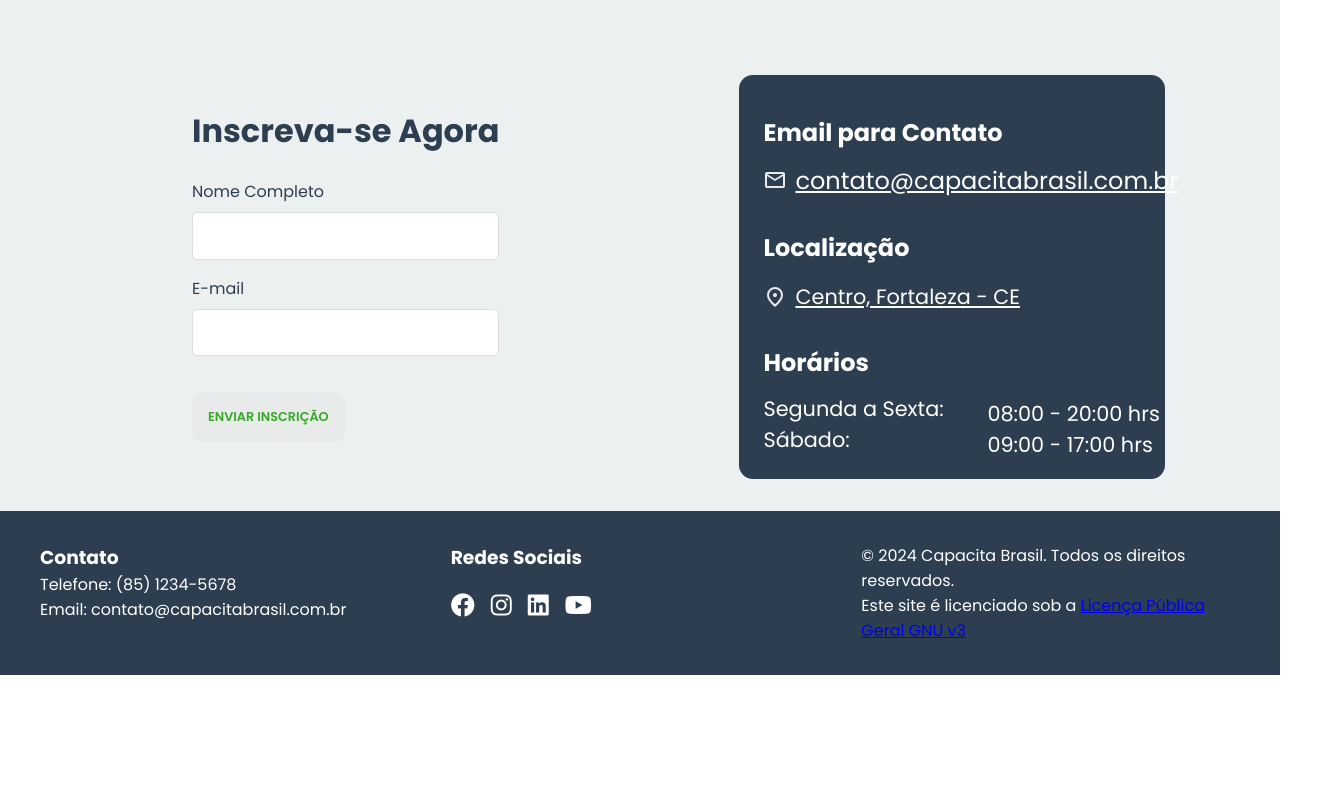
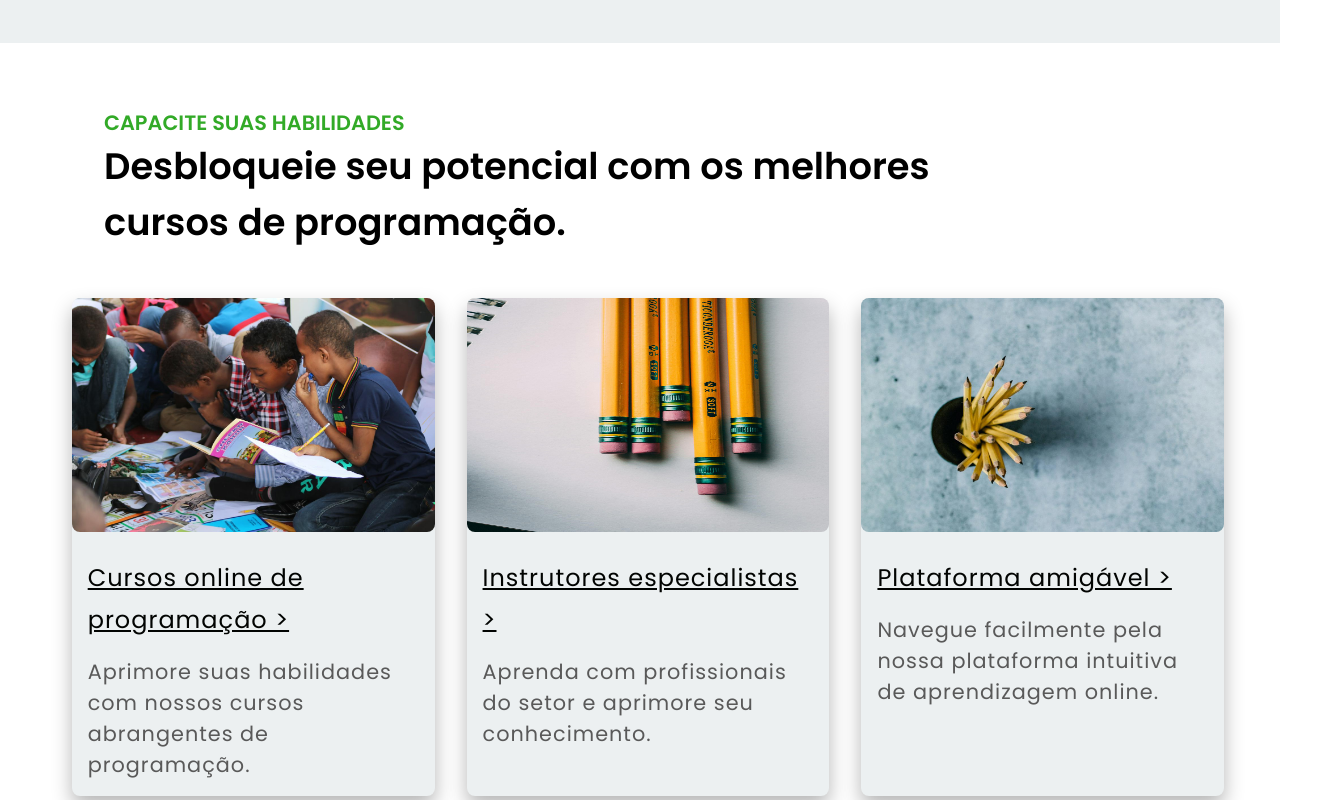
Before and after one commit to UchihaDevan/Projeto-Final-Modulo-1, a plain HTML site: page index.html in a window 1280 px wide. Shown: the part 1600-2400 px from the top of the page, 1320 px wide, since content can reach past the window. Before the commit the page ends 2275 px from the top, so only its background shows below. Drawn offline with Linux system fonts and the light colour scheme.

Commit message:
Adição do container de cursos

```diff
--- a/index.html
+++ b/index.html
@@ -28,7 +28,7 @@
             <div class="inicio">
                 <h1>Capacita Brasil</h1>
                 <p>Aprenda programação de forma acessível</p>
-                <div class="btn-inicio"><button><a href="">Ver serviços</a></button></div>
+                <div class="btn-inicio"><button><a href="#servicos">Ver serviços</a></button></div>
             </div>
         </section>
 
@@ -47,6 +47,32 @@
 
             <div class="curso-imagem">
                 <img src="./imgs/86d4055a-a9e6-11ef-853a-0242ac110002-jpg-hero_image.jpeg" alt="Estudante de programação aprendendo online" loading="lazy">
+            </div>
+        </section>
+
+        <section class="servicos" id="servicos">
+            <div class="container-cursos">
+                <div class="cabecalho-cursos">
+                    <h5>CAPACITE SUAS HABILIDADES</h5>
+                    <h2>Desbloqueie seu potencial com os melhores cursos de programação.</h2>
+                </div>
+                <div class="servicos-cursos">
+                    <div class="curso1">
+                        <img src="imgs/3cc8801c-a9e6-11ef-91de-0242ac110002-jpg-regular_image.jpeg" alt="">
+                        <h3><a href="">Cursos online de programação ></a></h3>
+                        <p>Aprimore suas habilidades com nossos cursos abrangentes de programação.</p>
+                    </div>
+                    <div class="curso1">
+                        <img src="imgs/3c38f26c-a9e6-11ef-91de-0242ac110002-jpg-regular_image.jpeg" alt="">
+                        <h3><a href="">Instrutores especialistas ></a></h3>
+                        <p>Aprenda com profissionais do setor e aprimore seu conhecimento.</p>
+                    </div>
+                    <div class="curso1">
+                        <img src="imgs/3c81260e-a9e6-11ef-91de-0242ac110002-jpg-regular_image.jpeg" alt="">
+                        <h3><a href="">Plataforma amigável ></a></h3>
+                        <p>Navegue facilmente pela nossa plataforma intuitiva de aprendizagem online.</p>
+                    </div>
+                </div>
             </div>
         </section>
 
@@ -87,12 +113,13 @@
 
         </section>
 
+
         <footer>
             <div class="footer-content">
                 <div>
                     <h3>Contato</h3>
                     <p>Telefone: (85) 1234-5678</p>
-                    <p>Email: contato@capacitabrasil.com.br</p>
+                    <a href="mailto:contato@capacitabrasil.com.br">Email: contato@capacitabrasil.com.br</a>
                 </div>
                 <div>
                     <h3>Redes Sociais</h3>
@@ -104,8 +131,7 @@
                     </div>
                 </div>
                 <div>
-                    <p>&copy; 2024 Capacita Brasil. Todos os direitos reservados.</p>
-                    <p>Este site é licenciado sob a <a href="https://www.gnu.org/licenses/gpl-3.0.html"
+                    <p>&copy; 2024 Capacita Brasil. Este site é licenciado sob a <a href="https://www.gnu.org/licenses/gpl-3.0.html"
                             target="_blank">Licença Pública Geral GNU v3</a></p>
                 </div>
             </div>
--- a/styles.css
+++ b/styles.css
@@ -227,7 +227,7 @@ main {
   margin-top: 1.5rem;
   padding: 0.75rem 1.5rem;
   border: 2px solid #32aa27;
-  border-radius: 4px;
+  border-radius: 10px;
   transition: all 0.3s ease;
 }
 
@@ -251,6 +251,105 @@ main {
   border-radius: 8px;
   box-shadow: 0 10px 20px rgba(0, 0, 0, 0.1);
 }
+
+.servicos {
+  width: 100%;
+  height: auto;
+  display: flex;
+  padding: 1rem;
+  justify-content: center;
+  align-items: center;
+  background-color: #ffffff;
+}
+
+.container-cursos {
+  display: flex;
+  flex-wrap: wrap;
+  gap: 2rem;
+  background-color: #ffffff;
+  padding: 1rem;
+  margin-top: 2rem;
+}
+.cabecalho-cursos h2, h5 {
+  margin-left: 8rem;
+}
+.cabecalho-cursos h2 {
+  font-size: 2.3rem;
+  font-weight: 600;
+  max-width: 70%;
+}
+.cabecalho-cursos h5{
+  font-size: 1.3rem;
+  font-weight: 600;
+  color: #32aa27;
+}
+
+.servicos-cursos {
+  display: flex;
+  flex-wrap: wrap;
+  gap: 1rem;
+  background-color: #ffffff;
+  padding: 1rem;
+  justify-content: center;
+}
+
+.curso1 {
+  width: 28%;
+  height: 64%;
+  display: flex;
+  flex-direction: column;
+  margin-left: 1rem;
+  background-color: #ecf0f1;
+  border-radius: 8px;
+  box-shadow: 0 10px 20px rgba(0, 0, 0, 0.289);
+  cursor: pointer;
+}
+.curso1 img {
+  padding: 0;
+  border-radius: 8px;
+  max-height: 47%;
+}
+
+.curso1 h6 {
+  font-size: .875rem;
+  letter-spacing: .0625rem;
+  font-weight: 600;
+  color:#32aa27;
+}
+
+.curso1 h3 {
+  font-size: 1.7rem;
+  letter-spacing: .0625rem;
+  padding: 1rem;
+  font-weight: 700;
+  color:#020402;
+  margin-top: 0.5rem;
+}
+
+.curso1 p {
+  font-size: 1.300rem;
+  letter-spacing: .0625rem;
+  font-weight: 400;
+  padding: 1rem;
+  padding-top: 0;
+  color:#595959;
+  display: block;
+  margin-top: 0;
+}
+
+.curso1 a {
+  font-size: 1.5rem;
+  letter-spacing: .0625rem;
+  font-weight: 400;
+  color:#020402;
+  text-decoration: underline;
+  margin-top: 1rem;
+}
+
+.curso1:hover {
+  transform: scale(1.05);
+}
+
 
 
 /*Inicio estilização do formulario*/
@@ -295,7 +394,7 @@ main {
   padding: 1rem;
   border-radius: 10px;
   margin-top: 20px;
-  border: 0;
+  border: 2px solid #32aa26;
   text-transform: uppercase;
   font-weight: 600;
   cursor: pointer;
@@ -322,8 +421,8 @@ main {
 
 .email-contato a {
   color: #ffffff;
-  font-size: 1.5rem;
-  position: absolute;
+  font-size: 1.3rem;
+  position: relative;
   margin-left: 2rem;
 }
 
@@ -344,7 +443,7 @@ main {
 }
 
 .local {
-  margin-top: 5rem;
+  margin-top: 3rem;
   font-size: 1.5rem;
 }
 
@@ -397,45 +496,7 @@ main {
   gap: 0;
 }
 
-.curso1 {
-  width: 40%;
-  display: flex;
-  flex-direction: column;
-  margin-left: 3rem;
-}
 
-.curso1 h6 {
-  font-size: .875rem;
-  letter-spacing: .0625rem;
-  font-weight: 600;
-  color:#32aa27;
-}
-
-.curso1 h3 {
-  font-size: 2rem;
-  letter-spacing: .0625rem;
-  font-weight: 700;
-  color:#020402;
-  margin-top: 1rem;
-}
-
-.curso1 p {
-  font-size: 1.125rem;
-  letter-spacing: .0625rem;
-  font-weight: 400;
-  color:#595959;
-  display: block;
-  margin-top: 1rem;
-}
-
-.curso1 a {
-  font-size: 1.125rem;
-  letter-spacing: .0625rem;
-  font-weight: 400;
-  color:#595959;
-  text-decoration: underline;
-  margin-top: 1rem;
-}
 
 .img-curso-geral {
   display: flex;
@@ -464,6 +525,10 @@ footer {
   background: #2c3e50;
   color: #ffffff;
   padding: 2rem;
+}
+
+footer a {
+  color: #ffffff;
 }
 
 .footer-content {
```
